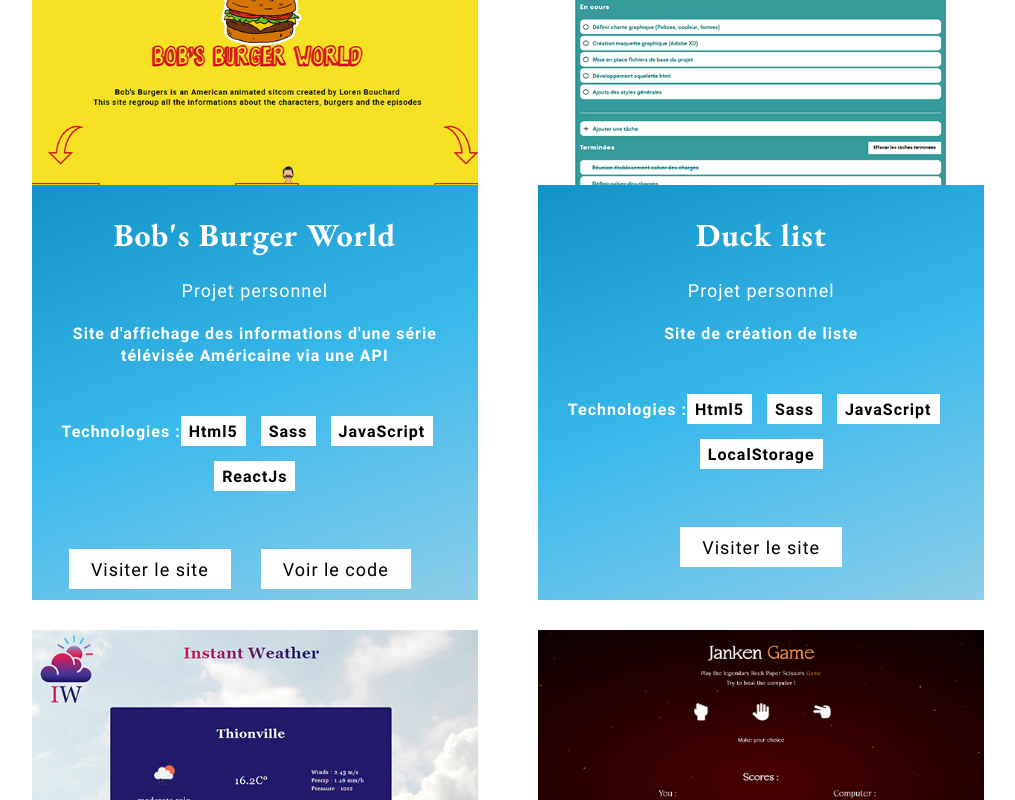
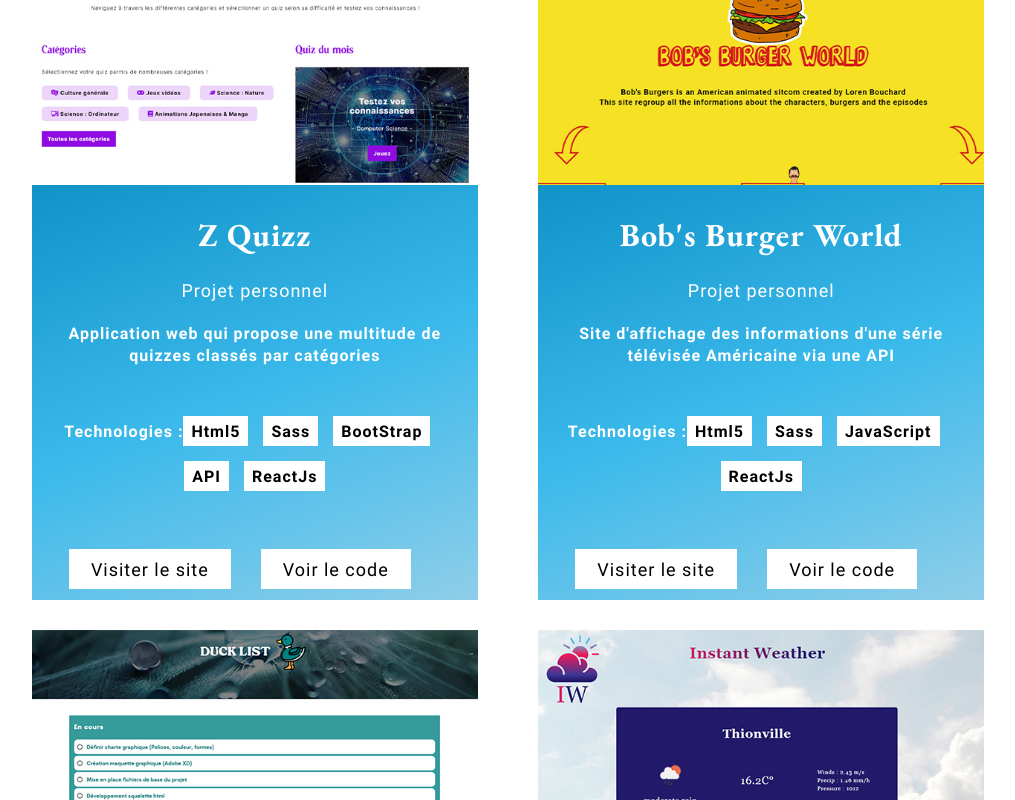
Before and after one commit to JordanZane/CV-react, a React (Create React App) app: page /projects in a window 1280 px wide. Shown: the part 3965-4765 px from the top of the page, without its empty margins (132-1147 px from the left). Built offline with nearby package versions, Linux system fonts and the light colour scheme.

Commit message:
Add projects 'Z Quizz

```diff
--- a/src/components/PersoProjectsInserts/index.jsx
+++ b/src/components/PersoProjectsInserts/index.jsx
@@ -3,12 +3,61 @@
 import DuckList from '../../assets/images/projects/duck-list.jpg';
 import InstantWeather from '../../assets/images/projects/instant-weather.jpg';
 import Janken from '../../assets/images/projects/janken.jpg';
+import zQuizz from '../../assets/images/projects/z-quizz.jpg';
 
 const PersoProjectsInserts = () => {
   return (
     <div>
       <h2>Projets personnels</h2>
       <ul className="projects-container">
+        <li className="project project-perso">
+          <div className="img-container">
+            <img src={zQuizz} alt="Z Quizz" />
+            <a
+              target="_blank"
+              rel="noreferrer"
+              href="https://z-quizz.jordanzanetti.fr/"
+            >
+              <i className="fa-solid fa-eye"></i>
+            </a>
+          </div>
+          <div className="infos-container">
+            <h4>Z Quizz</h4>
+            <h5>Projet personnel</h5>
+            <p>
+              <strong>
+                Application web qui propose une multitude de quizzes classés par
+                catégories
+              </strong>
+            </p>
+
+            <p className="technologies">
+              <strong>Technologies :</strong> <span>Html5</span>
+              <span>Sass</span>
+              <span>BootStrap</span>
+              <span>API</span>
+              <span>ReactJs</span>
+            </p>
+            <div className="btn-container">
+              <a
+                className="btn-style"
+                target="_blank"
+                rel="noreferrer"
+                href="https://z-quizz.jordanzanetti.fr/"
+              >
+                Visiter le site
+              </a>
+              <a
+                className="btn-style"
+                target="_blank"
+                rel="noreferrer"
+                href="https://github.com/JordanZane/Z-Quizz"
+              >
+                Voir le code
+              </a>
+            </div>
+          </div>
+        </li>
         <li className="project project-perso">
           <div className="img-container">
             <img src={bobsBurgerWorld} alt="Bob's Burger World" />
--- a/src/components/ProjectsInsert/index.jsx
+++ b/src/components/ProjectsInsert/index.jsx
@@ -3,6 +3,7 @@
 import fermePetellesImage from '../../assets/images/projects/fermedespetelles.jpg';
 import centreTherapieManuelle from '../../assets/images/projects/centretherapiemanuelle.jpg';
 import bobsBurgerWorld from '../../assets/images/projects/bobsburgerworld.jpg';
+import zQuizz from '../../assets/images/projects/z-quizz.jpg';
 
 const ProjectsInsert = () => {
   return (
@@ -149,27 +150,28 @@
       </li>
       <li className="project-even hidden">
         <div className="infos-container">
-          <h4>Bob's Burger World</h4>
+          <h4>Z Quizz</h4>
           <h5>Projet personnel</h5>
           <p>
             <strong>
-              Site d'affichage des informations d'une série télévisée Américaine
-              via une API
+              Application web qui propose une multitude de quizzes classés par
+              catégories
             </strong>
           </p>
 
           <p className="technologies">
             <strong>Technologies :</strong> <span>Html5</span>
             <span>Sass</span>
-            <span>JavaScript</span>
+            <span>BootStrap</span>
             <span>ReactJs</span>
+            <span>API</span>
           </p>
           <div className="btn-container">
             <a
               className="btn-style"
               target="_blank"
               rel="noreferrer"
-              href="https://bobsburgerworld.jordanzanetti.fr/"
+              href="https://z-quizz.jordanzanetti.fr/"
             >
               Visiter le site
             </a>
@@ -177,18 +179,18 @@
               className="btn-style"
               target="_blank"
               rel="noreferrer"
-              href="https://github.com/JordanZane/Bobs-Burger-World"
+              href="https://github.com/JordanZane/Z-Quizz"
             >
               Voir le code
             </a>
           </div>
         </div>
         <div className="img-container">
-          <img src={bobsBurgerWorld} alt="Bob's Burger World" />
+          <img src={zQuizz} alt="Z Quizz" />
           <a
             target="_blank"
             rel="noreferrer"
-            href="https://bobsburgerworld.jordanzanetti.fr/"
+            href="https://z-quizz.jordanzanetti.fr/"
           >
             <i className="fa-solid fa-eye"></i>
           </a>
```
Also changed, not shown: src/assets/images/projects/z-quizz.jpg (added).
